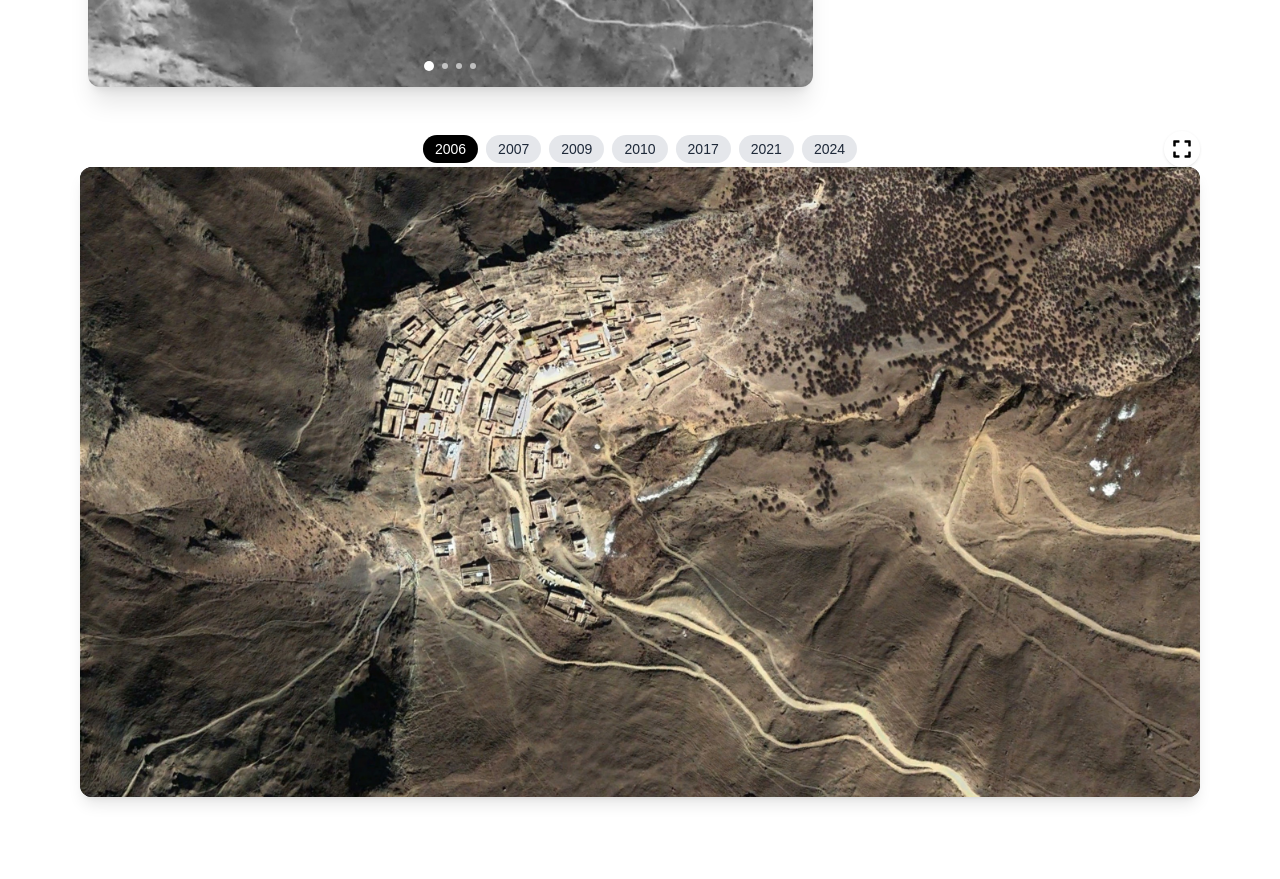
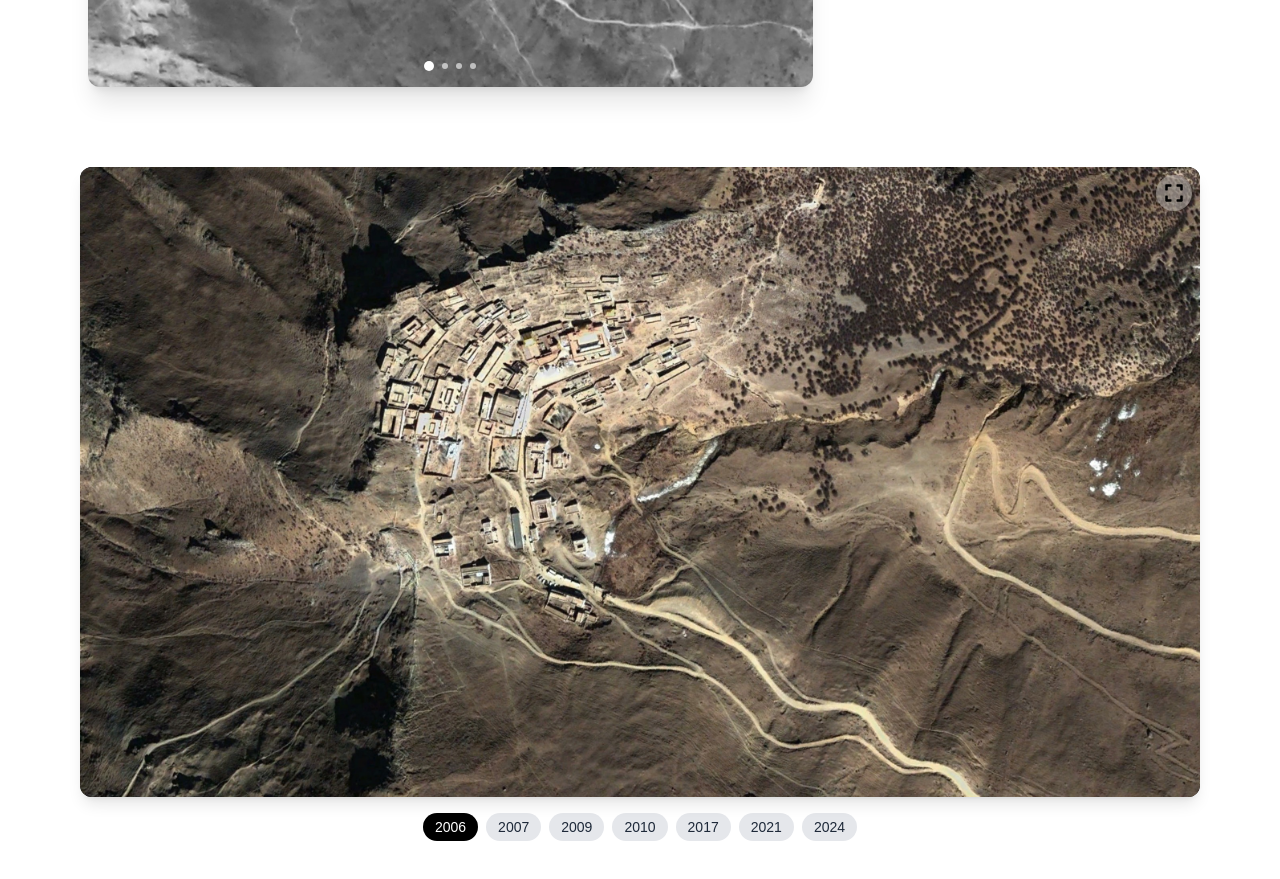
Before and after one commit to spsither/tibet_from_above, a Next.js app: page / in a window 1280 px wide. Shown: the part 1100-1979 px from the top of the page. Before the commit the page ends 1937 px from the top, so only its background shows below. Built offline with nearby package versions, Linux system fonts and the light colour scheme.

Commit message:
Fix: Keep track of isFullScreen better

```diff
--- a/components/TimeSlices.js
+++ b/components/TimeSlices.js
@@ -9,7 +9,7 @@ export default function TimeSlices({ slices = [] }) {
   );
 
   const [isDragging, setIsDragging] = useState(false);
-
+  const [isFullScreen, setIsFullScreen] = useState(false);
   const imageRef = useRef(null);
   const containerRef = useRef(null);
   const start = useRef({ x: 0, y: 0 });
@@ -81,12 +81,57 @@ export default function TimeSlices({ slices = [] }) {
     }
   };
 
+
+
+  useEffect(() => {
+    const handleFullscreenChange = () => {
+      const isNowFullscreen =
+        document.fullscreenElement ||
+        document.webkitFullscreenElement ||
+        document.mozFullScreenElement ||
+        document.msFullscreenElement;
+
+      if (isNowFullscreen) {
+        setIsFullScreen(true);
+      } else {
+        setIsFullScreen(false);
+      }
+    };
+
+    document.addEventListener('fullscreenchange', handleFullscreenChange);
+    document.addEventListener('webkitfullscreenchange', handleFullscreenChange);
+    document.addEventListener('mozfullscreenchange', handleFullscreenChange);
+    document.addEventListener('MSFullscreenChange', handleFullscreenChange);
+
+    return () => {
+      document.removeEventListener('fullscreenchange', handleFullscreenChange);
+      document.removeEventListener('webkitfullscreenchange', handleFullscreenChange);
+      document.removeEventListener('mozfullscreenchange', handleFullscreenChange);
+      document.removeEventListener('MSFullscreenChange', handleFullscreenChange);
+    };
+  }, []);
+
+
   const toggleFullscreen = () => {
     const elem = containerRef.current;
-    if (elem.requestFullscreen) elem.requestFullscreen();
-    else if (elem.mozRequestFullScreen) elem.mozRequestFullScreen();
-    else if (elem.webkitRequestFullscreen) elem.webkitRequestFullscreen();
-    else if (elem.msRequestFullscreen) elem.msRequestFullscreen();
+
+    const isCurrentlyFullscreen =
+      document.fullscreenElement ||
+      document.webkitFullscreenElement ||
+      document.mozFullScreenElement ||
+      document.msFullscreenElement;
+
+    if (isCurrentlyFullscreen) {
+      if (document.exitFullscreen) document.exitFullscreen();
+      else if (document.mozCancelFullScreen) document.mozCancelFullScreen();
+      else if (document.webkitExitFullscreen) document.webkitExitFullscreen();
+      else if (document.msExitFullscreen) document.msExitFullscreen();
+    } else {
+      if (elem.requestFullscreen) elem.requestFullscreen();
+      else if (elem.mozRequestFullScreen) elem.mozRequestFullScreen();
+      else if (elem.webkitRequestFullscreen) elem.webkitRequestFullscreen();
+      else if (elem.msRequestFullscreen) elem.msRequestFullscreen();
+    }
   };
 
   useEffect(() => {
@@ -113,31 +158,7 @@ export default function TimeSlices({ slices = [] }) {
   }, [currentZoom]);
 
   return (
-    <div className="w-full max-w-6xl mx-auto px-4 py-10 relative">
-      {/* Fullscreen toggle button */}
-      <button
-        onClick={toggleFullscreen}
-        className="absolute top-1 right-4 z-20 bg-white/30 p-2 rounded-full text-black backdrop-blur-lg shadow hover:bg-white/60 transition"
-      >
-        <FaExpand size={20} />
-      </button>
-
-      {/* Slice Buttons */}
-      <div className="absolute top-14 sm:top-2 left-1/2 transform -translate-x-1/2 flex flex-wrap justify-center gap-2 z-20 px-2">
-        {slices.map((slice, index) => (
-          <button
-            key={index}
-            onClick={() => setCurrent(index)}
-            className={`px-3 py-1 text-sm rounded-full font-medium transition-colors duration-200 ${index === current
-                ? 'bg-black text-white'
-                : 'bg-gray-200 text-gray-800 hover:bg-white'
-              }`}
-          >
-            {slice.label}
-          </button>
-        ))}
-      </div>
-
+    <div className="w-full max-w-6xl mx-auto px-4 py-10">
       {/* Image container */}
       <div
         ref={containerRef}
@@ -154,6 +175,14 @@ export default function TimeSlices({ slices = [] }) {
           cursor: isDragging ? 'grabbing' : 'zoom-in',
         }}
       >
+        {/* Fullscreen toggle button (moved here) */}
+        <button
+          onClick={toggleFullscreen}
+          className="absolute top-2 right-2 z-20 bg-white/30 p-2 rounded-full text-black backdrop-blur-lg shadow hover:bg-white/60 transition"
+        >
+          {isFullScreen ? <FaCompress size={20} /> : <FaExpand size={20} />}
+        </button>
+
         <img
           ref={imageRef}
           src={slices[current].image}
@@ -169,6 +198,24 @@ export default function TimeSlices({ slices = [] }) {
           draggable={false}
         />
       </div>
+
+      {/* Slice Buttons */}
+      <div className="mt-4 px-2 flex flex-wrap justify-center gap-2 z-20">
+        {slices.map((slice, index) => (
+          <button
+            key={index}
+            onClick={() => setCurrent(index)}
+            className={`px-3 py-1 text-sm rounded-full font-medium transition-colors duration-200 ${index === current
+              ? 'bg-black text-white'
+              : 'bg-gray-200 text-gray-800 hover:bg-white'
+              }`}
+          >
+            {slice.label}
+          </button>
+        ))}
+      </div>
     </div>
   );
+
+
 }
```
